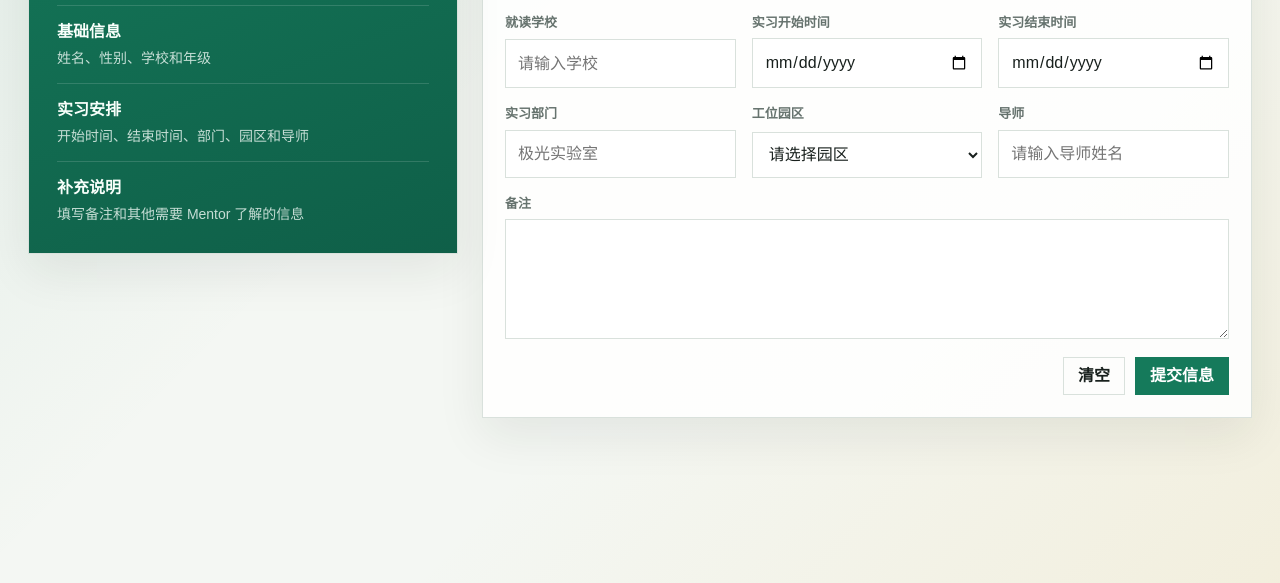
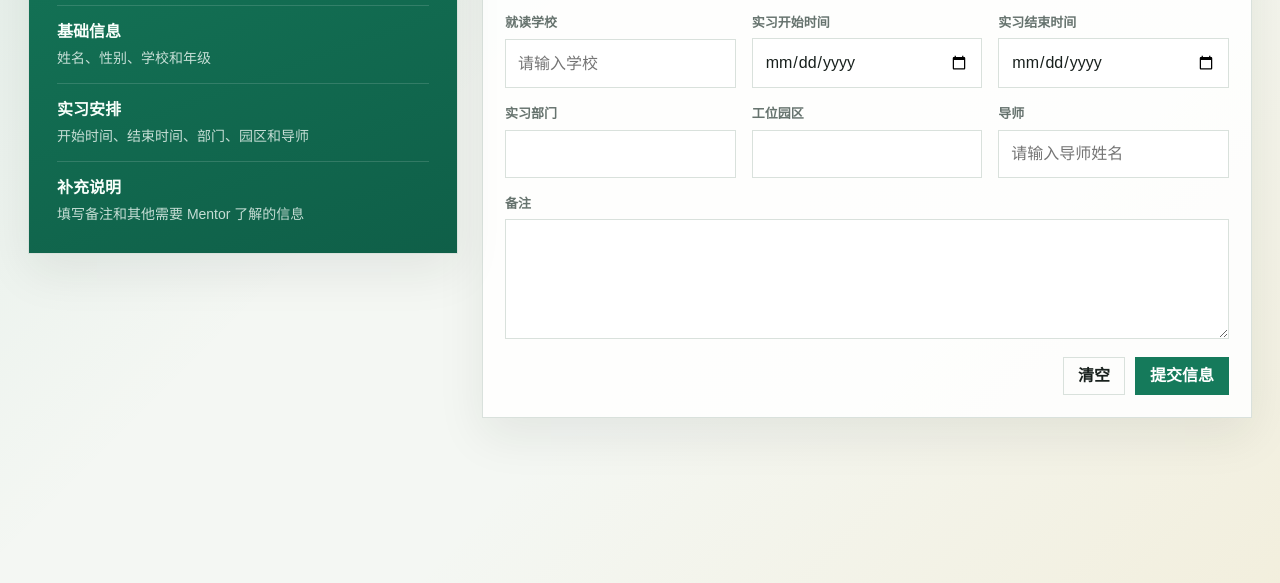
Before and after one commit to eteo-l/InternManager, a website: page frontend/intern.html in a window 1280 px wide. Shown: the part 217-800 px from the top of the page. Drawn offline with Linux system fonts and the light colour scheme.

Commit message:
deleted all location-specific prompts in the frontend

```diff
--- a/frontend/intern.html
+++ b/frontend/intern.html
@@ -91,18 +91,12 @@
 
             <label>
               <span>实习部门</span>
-              <input name="department" type="text" required placeholder="极光实验室" />
+              <input name="department" type="text" required />
             </label>
 
             <label>
               <span>工位园区</span>
-              <select name="campus" required>
-                <option value="">请选择园区</option>
-                <option>中关村壹号</option>
-                <option>环保园</option>
-                <option>松江</option>
-                <option>线上</option>
-              </select>
+              <input name="campus" type="text" required />
             </label>
 
             <label>
```
Also changed, not shown: frontend/mentor.html (+1 -6 lines), frontend/dist/intern.html, frontend/dist/mentor.html.
